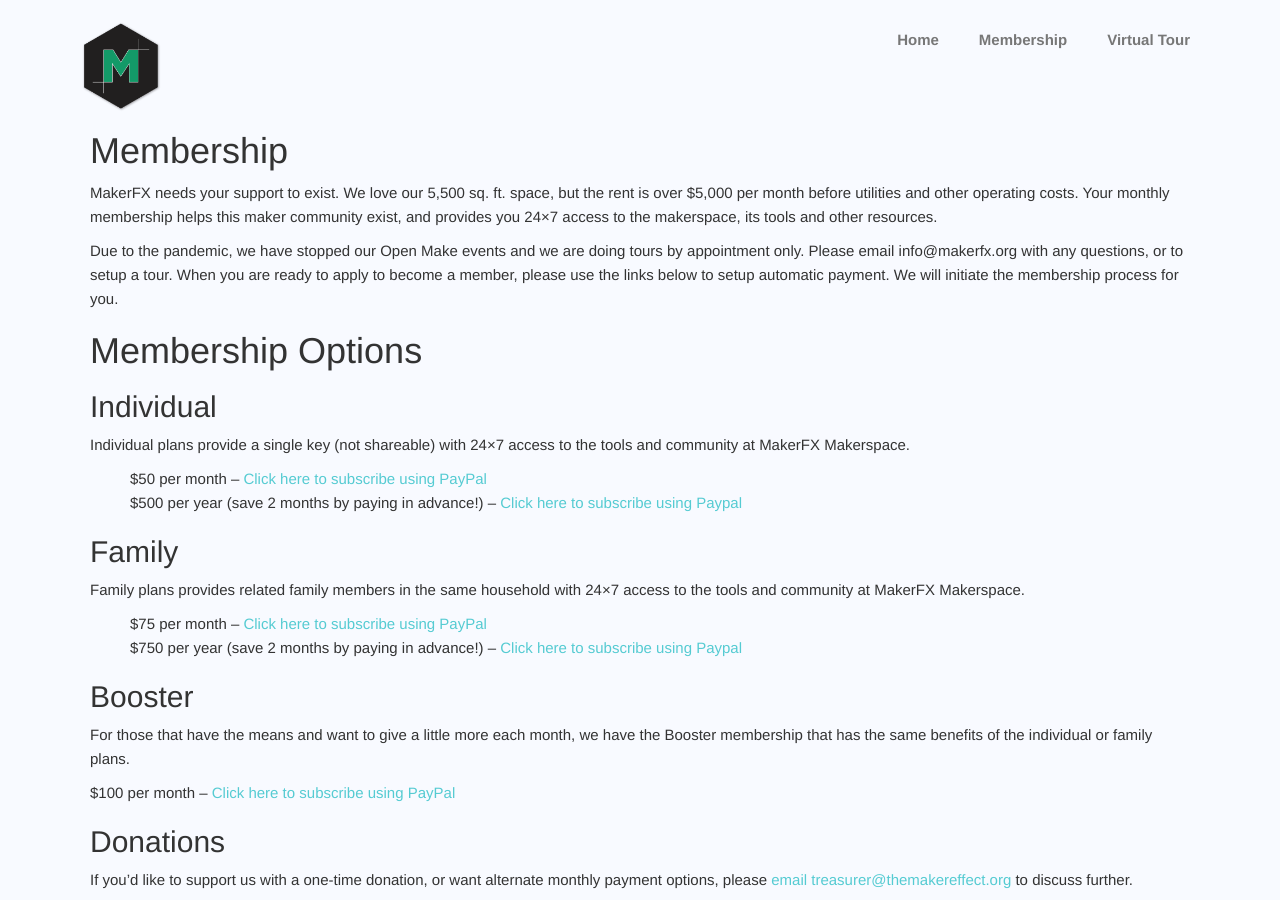
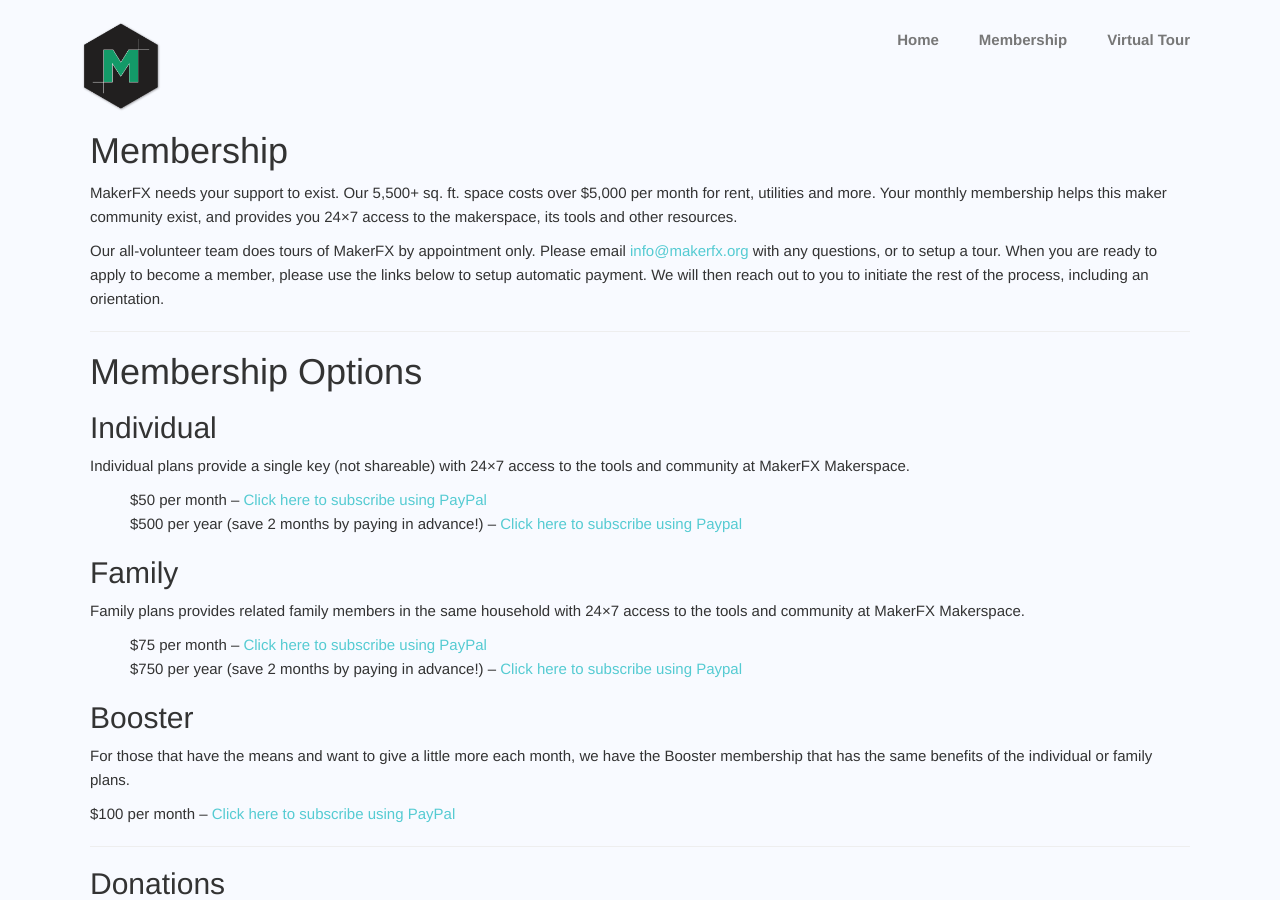
Before and after one commit to makerfx/makerfx.org, a Jekyll site: the page built from membership.md, in a window 1280 px wide and 900 px high. Built offline with Jekyll 4.4.1, drawn with Linux system fonts in a browser that asks for light colours.

Commit message:
Updates to membership page

```diff
--- a/membership.md
+++ b/membership.md
@@ -7,9 +7,11 @@ published: true
 
 # Membership {#services}
 
-MakerFX needs your support to exist.  We love our 5,500 sq. ft. space, but the rent is over $5,000 per month before utilities and other operating costs. Your monthly membership helps this maker community exist, and provides you 24×7 access to the makerspace, its tools and other resources.
+MakerFX needs your support to exist.  Our 5,500+ sq. ft. space costs over $5,000 per month for rent, utilities and more. Your monthly membership helps this maker community exist, and provides you 24×7 access to the makerspace, its tools and other resources.
 
-Due to the pandemic, we have stopped our Open Make events and we are doing tours by appointment only. Please email info@makerfx.org with any questions, or to setup a tour. When you are ready to apply to become a member, please use the links below to setup automatic payment. We will initiate the membership process for you.
+Our all-volunteer team does tours of MakerFX by appointment only. Please email <info@makerfx.org> with any questions, or to setup a tour. When you are ready to apply to become a member, please use the links below to setup automatic payment. We will then reach out to you to initiate the rest of the process, including an orientation.
+
+---
 
 # Membership Options
 
@@ -33,9 +35,13 @@ For those that have the means and want to give a little more each month, we have
 
 $100 per month – [Click here to subscribe using PayPal](https://py.pl/1kIXed)
 
+---
+
 ## Donations
 
 If you’d like to support us with a one-time donation, or want alternate monthly payment options, please [email treasurer@themakereffect.org](mailto:treasurer@themakereffect.org) to discuss further.
+
+---
 
 # FAQs
 
```
